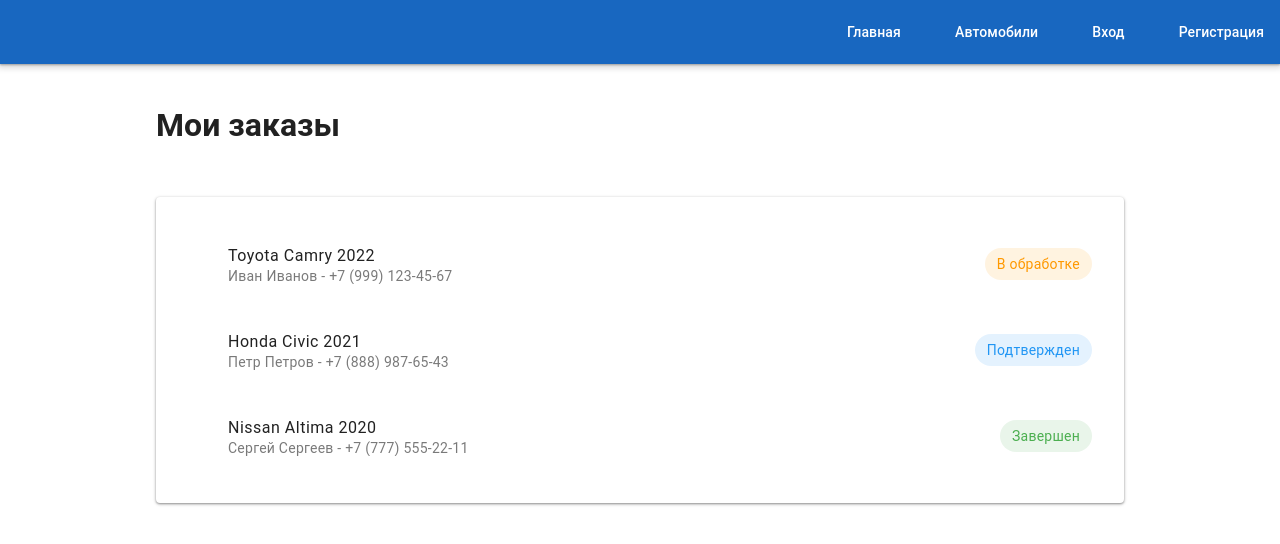
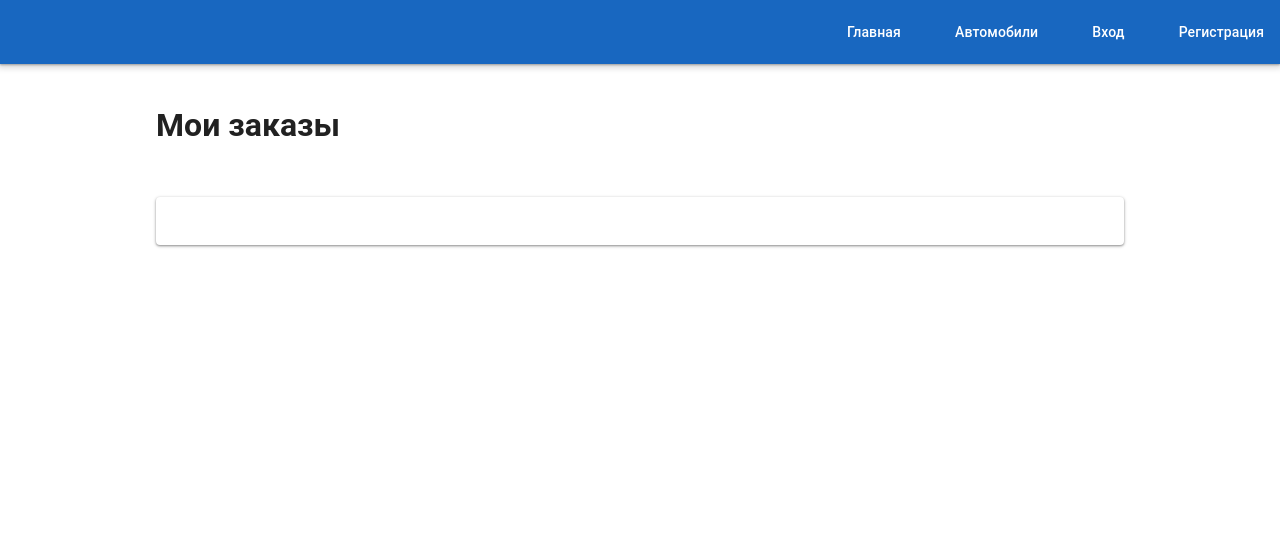
Before and after one commit to Itami00001/aip_4semak, a Vue app: page /orders in a window 1280 px wide. Shown: the top 544 px of the page. Built offline with nearby package versions, Linux system fonts and the light colour scheme; the HTML template or start-up script is replaced by a standard one.

Commit message:
Шаг 19: Заказы через Vuex

```diff
--- a/src/store/index.js
+++ b/src/store/index.js
@@ -2,11 +2,13 @@ import { createStore } from 'vuex'
 import cars from './modules/cars'
 import user from './modules/user'
 import shared from './modules/shared'
+import orders from './modules/orders'
 
 export default createStore({
   modules: {
     cars,
     user,
-    shared
+    shared,
+    orders
   }
 })
--- /dev/null
+++ b/src/store/modules/orders.js
@@ -0,0 +1,61 @@
+export default {
+  state: {
+    orders: []
+  },
+  getters: {
+    allOrders: state => state.orders,
+    getOrdersByCarId: (state) => (carId) => {
+      return state.orders.filter(order => order.carId === carId)
+    }
+  },
+  mutations: {
+    SET_ORDERS(state, orders) {
+      state.orders = orders
+    },
+    CREATE_ORDER(state, order) {
+      const newOrder = {
+        id: Date.now(),
+        ...order,
+        createdAt: new Date().toISOString(),
+        status: 'pending'
+      }
+      state.orders.push(newOrder)
+    },
+    UPDATE_ORDER_STATUS(state, { orderId, status }) {
+      const order = state.orders.find(o => o.id === orderId)
+      if (order) {
+        order.status = status
+      }
+    }
+  },
+  actions: {
+    fetchOrders({ commit }) {
+      // Здесь будет запрос к API
+      const orders = [
+        {
+          id: 1,
+          carId: 1,
+          carTitle: 'Toyota Camry 2022',
+          name: 'Иван Иванов',
+          phone: '+7 (999) 123-45-67',
+          status: 'pending'
+        }
+      ]
+      commit('SET_ORDERS', orders)
+    },
+    createOrder({ commit, dispatch }, orderData) {
+      return dispatch('shared/requestHandler', async () => {
+        // Здесь будет API запрос для создания заказа
+        commit('CREATE_ORDER', orderData)
+        return orderData
+      })
+    },
+    updateOrderStatus({ commit, dispatch }, { orderId, status }) {
+      return dispatch('shared/requestHandler', async () => {
+        // Здесь будет API запрос для обновления статуса
+        commit('UPDATE_ORDER_STATUS', { orderId, status })
+        return { orderId, status }
+      })
+    }
+  }
+}
--- a/src/views/OrdersView.vue
+++ b/src/views/OrdersView.vue
@@ -11,7 +11,7 @@
           <v-card-text>
             <v-list>
               <v-list-item
-                v-for="order in orders"
+                v-for="order in allOrders"
                 :key="order.id"
               >
                 <template v-slot:prepend>
@@ -42,33 +42,16 @@
 export default {
   data() {
     return {
-      orders: [
-        {
-          id: 1,
-          carTitle: 'Toyota Camry 2022',
-          name: 'Иван Иванов',
-          phone: '+7 (999) 123-45-67',
-          status: 'pending',
-          selected: false
-        },
-        {
-          id: 2,
-          carTitle: 'Honda Civic 2021',
-          name: 'Петр Петров',
-          phone: '+7 (888) 987-65-43',
-          status: 'confirmed',
-          selected: false
-        },
-        {
-          id: 3,
-          carTitle: 'Nissan Altima 2020',
-          name: 'Сергей Сергеев',
-          phone: '+7 (777) 555-22-11',
-          status: 'completed',
-          selected: false
-        }
-      ]
+      orders: []
     }
+  },
+  computed: {
+    allOrders() {
+      return this.$store.getters['orders/allOrders']
+    }
+  },
+  created() {
+    this.$store.dispatch('orders/fetchOrders')
   },
   methods: {
     getStatusText(status) {
```
